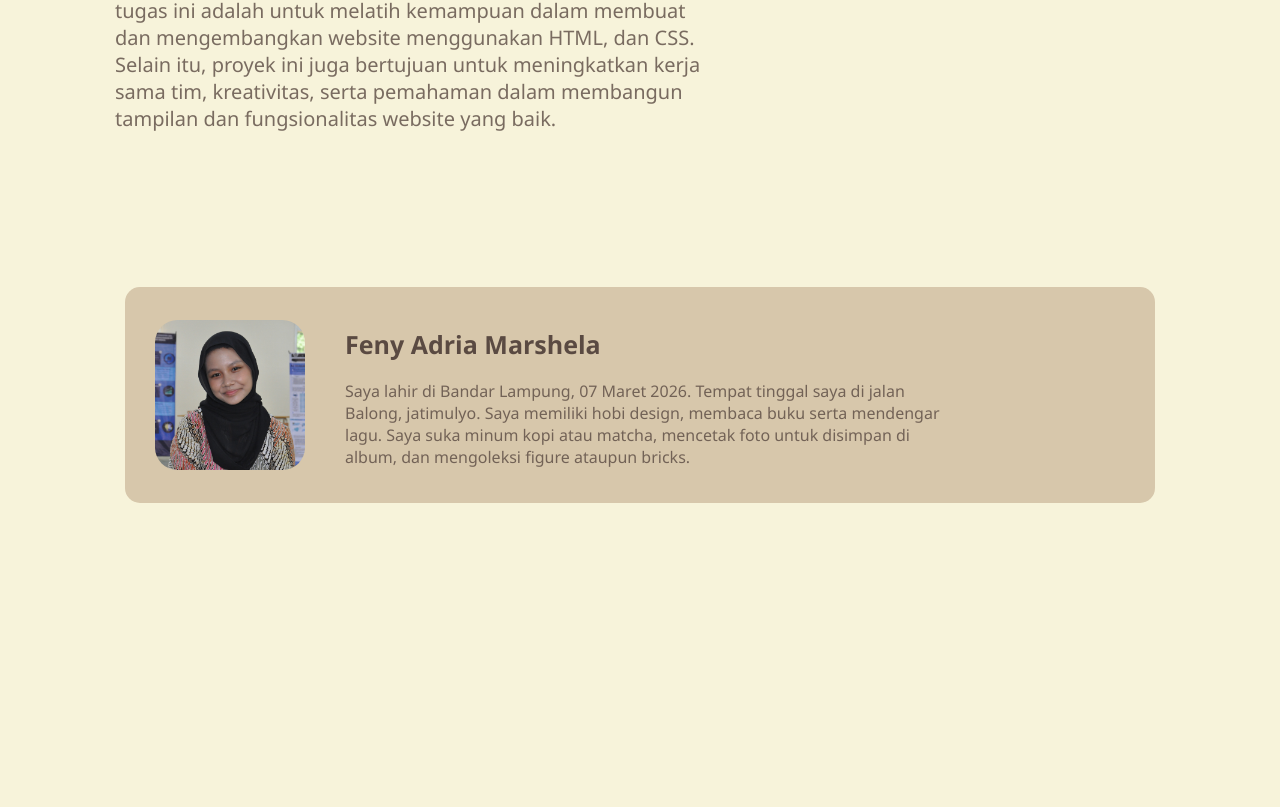
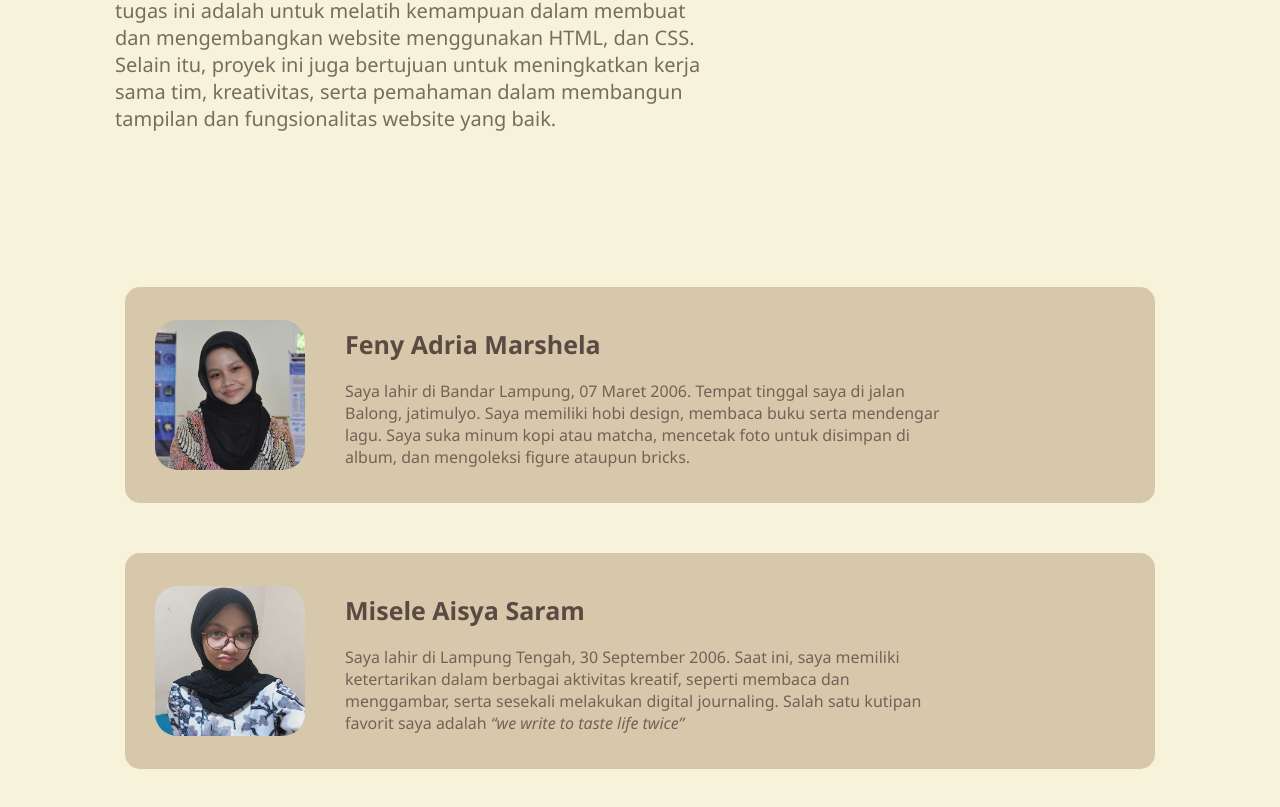
Before and after one commit to fenyadria/tugas2web, a plain HTML site: page main.html in a window 1280 px wide. Shown: the part 542-1349 px from the top of the page. Before the commit the page ends 1125 px from the top, so only its background shows below. Drawn offline with Linux system fonts and the light colour scheme.

Commit message:
menambahkan profile desc

```diff
--- a/main.html
+++ b/main.html
@@ -46,10 +46,23 @@
 
             <div class="teks">
                 <h3>Feny Adria Marshela</h3>
-                <p>Saya lahir di Bandar Lampung, 07 Maret 2026. Tempat tinggal saya
+                <p>Saya lahir di Bandar Lampung, 07 Maret 2006. Tempat tinggal saya
                     di jalan Balong, jatimulyo. Saya memiliki hobi design, membaca buku serta mendengar lagu.
                     Saya suka minum kopi atau matcha, mencetak foto untuk disimpan di album, dan
                     mengoleksi figure ataupun bricks.
+                </p>
+            </div>
+        </div>
+
+        <div class="card">
+            <img src="misele.JPG" alt="">
+
+            <div class="teks">
+                <h3>Misele Aisya Saram</h3>
+                <p>Saya lahir di Lampung Tengah, 30 September 2006.
+                     Saat ini, saya memiliki ketertarikan dalam berbagai aktivitas kreatif, seperti membaca dan menggambar,
+                     serta sesekali melakukan digital journaling. Salah satu kutipan favorit saya adalah
+                     <i>“we write to taste life twice”</i>
                 </p>
             </div>
         </div>
```
Also changed, not shown: misele.jpg (added).
